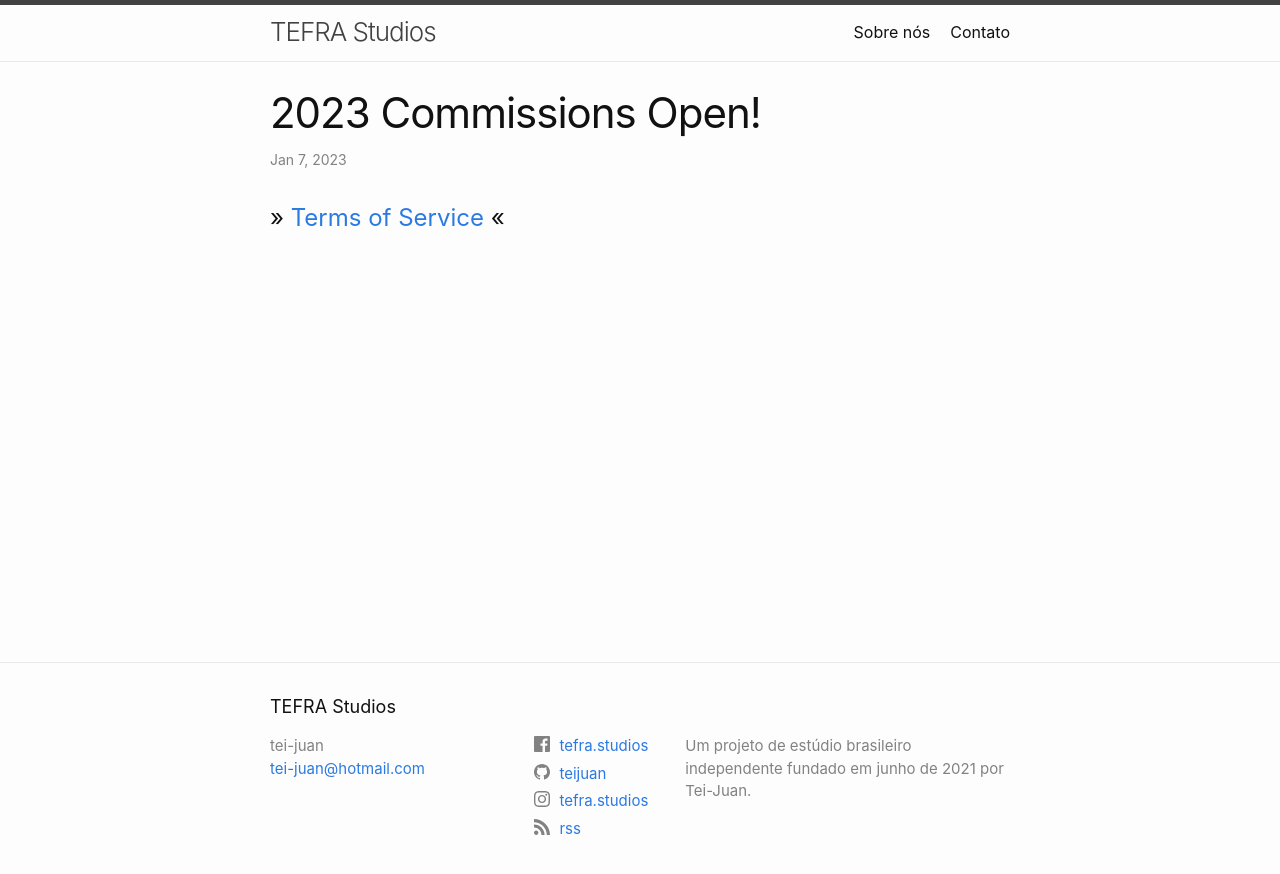
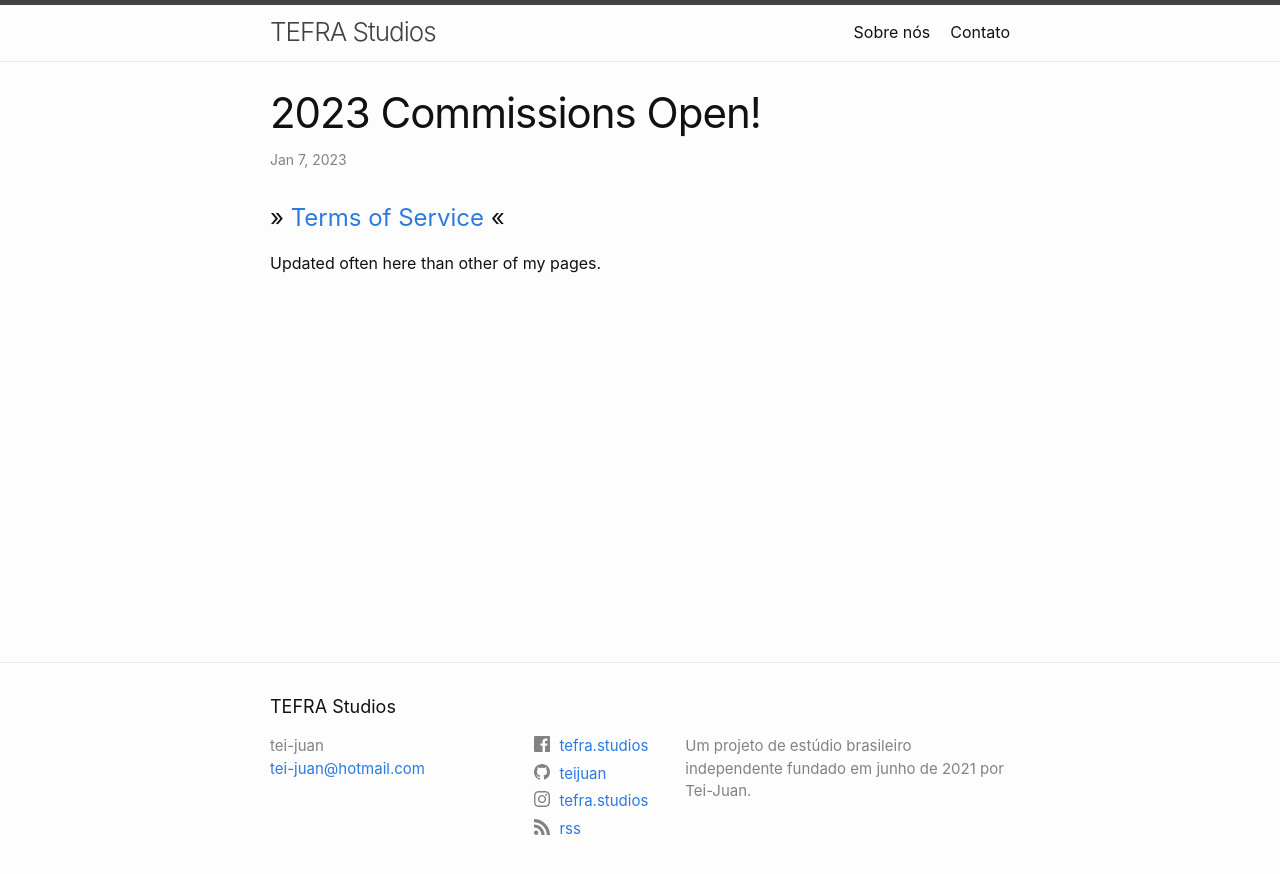
Before and after one commit to teijuan/teijuan.github.io, a Jekyll site: the page built from _posts/2023-01-07-commissions-open.md, in a window 1280 px wide. Shown: the top 874 px of the page. Built offline with Jekyll 4.4.1, drawn with Linux system fonts in a browser that asks for light colours.

Commit message:
Updated Note _posts/2023-01-07-commissions-open.md

```diff
--- a/_posts/2023-01-07-commissions-open.md
+++ b/_posts/2023-01-07-commissions-open.md
@@ -5,3 +5,4 @@ categories: blog
 ---
 
 # >> [Terms of Service](/commissions/) <<
+Updated often here than other of my pages.
```
